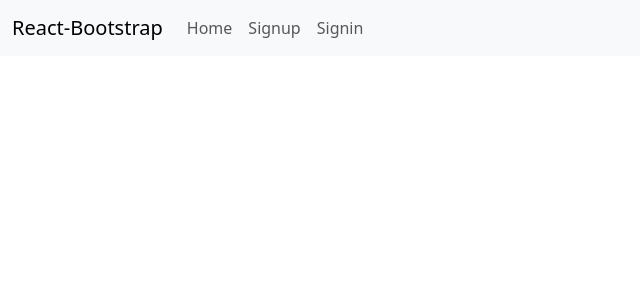
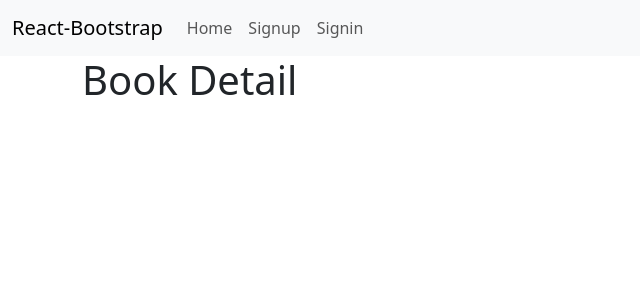
Before and after one commit to damians1976/Class-Project, a React (Vite) app in the folder app/: page /detail/1 in a window 1280 px wide. Shown: the top 300 px of the page, without its empty margins (0-640 px from the left). Built offline with nearby package versions, Linux system fonts and the light colour scheme; no server answers.

Commit message:
update apps

```diff
--- a/app/src/App.jsx
+++ b/app/src/App.jsx
@@ -7,6 +7,7 @@ import { Signup } from './pages/Signup'
 import { Home } from './pages/Home';
 import { Logout } from './pages/Logout';
 import { Signin } from './pages/Signin';
+import { BookDetail } from './pages/BookDetail'
 import { firebaseConfig } from './Config/Config';
 import { initializeApp } from "firebase/app";
 import { getAuth, onAuthStateChanged } from "firebase/auth";
@@ -44,6 +45,7 @@ function App() {
             <Route path="/signup" element={<Signup authapp={FirebaseAuth} />} />
             <Route path="/logout" element={<Logout authapp={FirebaseAuth} />} />
             <Route path="/signin" element={<Signin authapp={FirebaseAuth} />} />
+            <Route path="/detail/:bookId" element={<BookDetail />} />
           </Routes>
         </FirestoreContext.Provider>
       </AuthContext.Provider>
--- /dev/null
+++ b/app/src/pages/BookDetail.jsx
@@ -0,0 +1,17 @@
+import Container from 'react-bootstrap/Container'
+import Row from 'react-bootstrap/Row'
+import Col from 'react-bootstrap/Col'
+import { useParams } from 'react-router-dom'
+
+export function BookDetail( props ) {
+    return(
+        <Container>
+            <Row>
+                <Col>
+                    <h1>Book Detail</h1>
+                </Col>
+            </Row>
+
+        </Container>
+    )
+}
--- a/app/src/pages/Home.jsx
+++ b/app/src/pages/Home.jsx
@@ -5,6 +5,7 @@ import Row from "react-bootstrap/Row"
 import Col from "react-bootstrap/Col"
 import Card from "react-bootstrap/Card"
 import Button from "react-bootstrap/Button"
+import {Link} from "react-router-dom"
 import {collection, getDocs} from "firebase/firestore"
 
 export function Home(props) {
@@ -49,6 +50,13 @@ export function Home(props) {
             <Card.Text>
               A book by {book.author}
             </Card.Text>
+            <Button as={Link}
+            variant="primary"
+            className="w-100"
+            to={"/detail/" + book.id}
+            >
+              Detail
+              </Button>
           </Card.Body>
         </Card>
       </Col>
```
